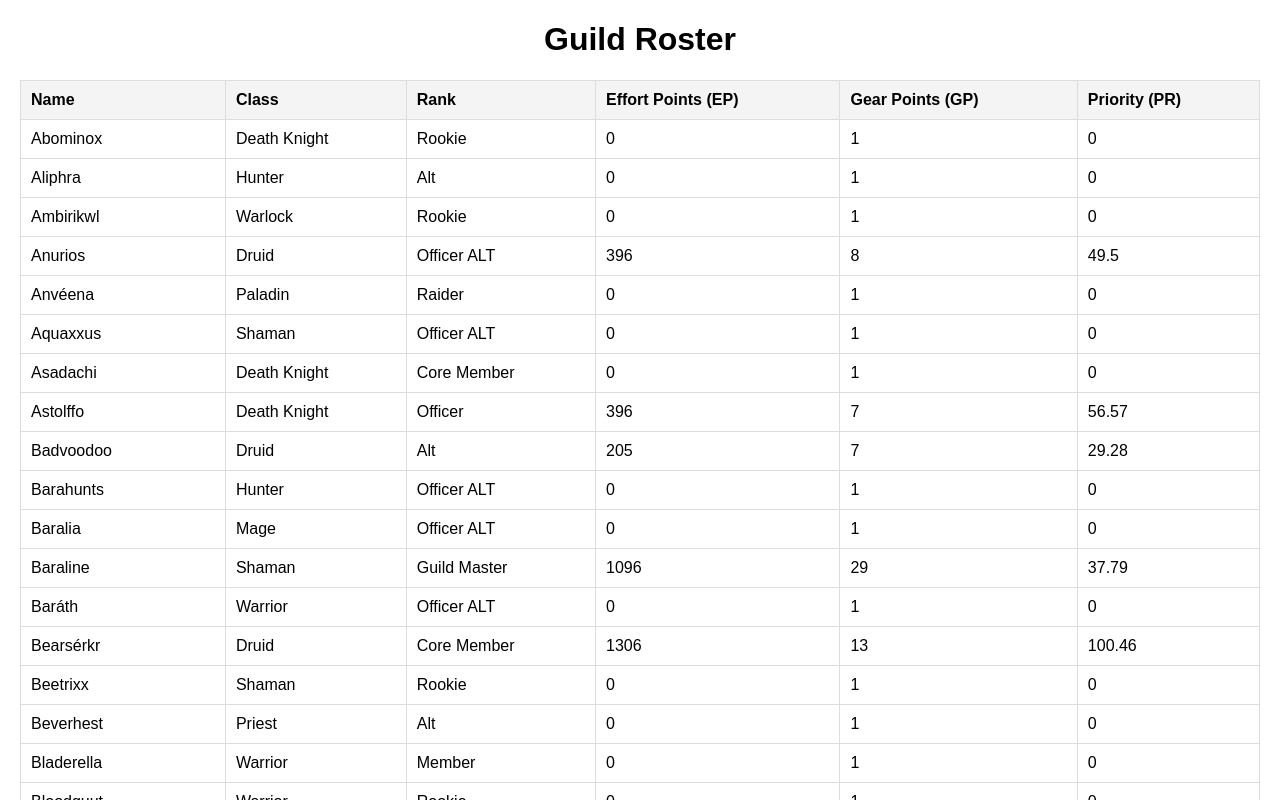
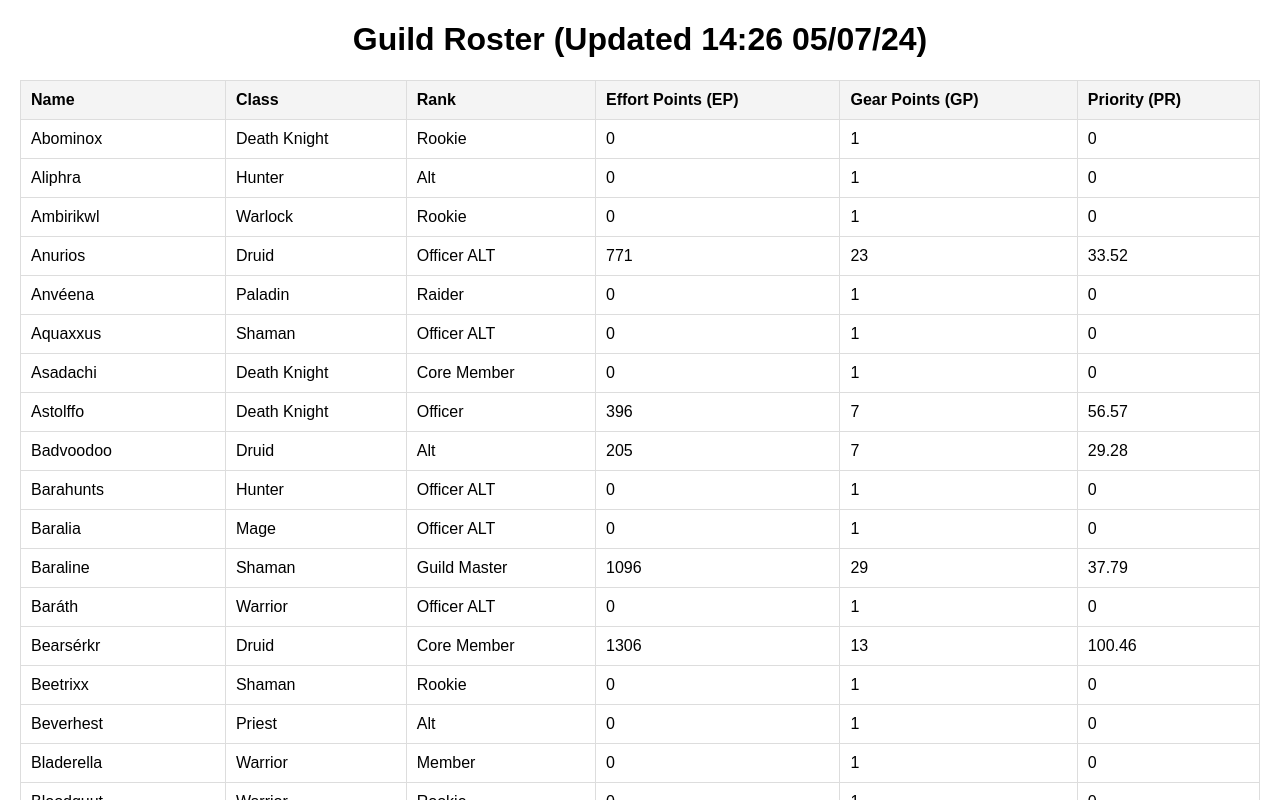
Before and after one commit to saphyron/Wait-Dont-Pull, a React (Create React App) app: page / in a window 1280 px wide. Shown: the top 800 px of the page. Built offline with nearby package versions, Linux system fonts and the light colour scheme.

Commit message:
updated data.json and added update time to app

```diff
--- a/src/App.js
+++ b/src/App.js
@@ -43,7 +43,7 @@ const App = () => {
   // Render the App component
   return (
     <div className="App">
-      <h1>Guild Roster</h1>
+      <h1>Guild Roster (Updated 14:26 05/07/24)</h1>
       <table>
         <thead>
           <tr>
```
Also changed, not shown: src/data.json (+1 -1 lines).
